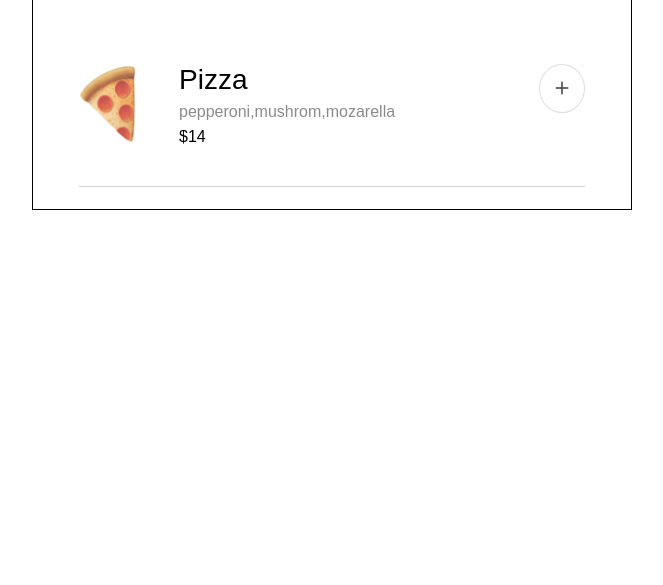
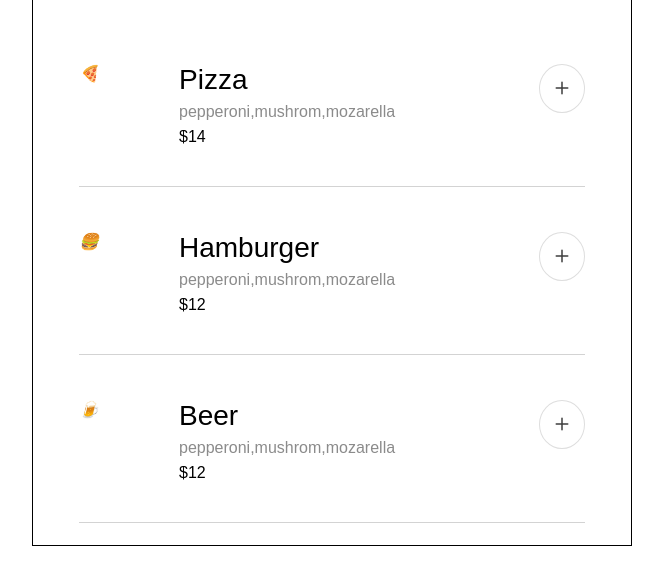
Before and after one commit to erzanthedev/mobile-ordering-app, a website with bundled scripts: page index.html in a window 1280 px wide. Shown: the part 171-756 px from the top of the page, without its empty margins (308-971 px from the left). Built offline with nearby package versions, Linux system fonts and the light colour scheme; a web font is replaced by a local one.

Commit message:
feat: show meals from array

```diff
--- a/data.js
+++ b/data.js
@@ -21,3 +21,5 @@ const menuArray = [
     id: 2,
   },
 ];
+
+export default menuArray;
--- a/index.css
+++ b/index.css
@@ -55,7 +55,7 @@ header {
   gap: 30px;
 }
 
-.meal-image {
+.meal-emoji {
   width: 70px;
   height: 79px;
 }
--- a/index.html
+++ b/index.html
@@ -27,20 +27,7 @@
       <h1>Erzan's Diner</h1>
       <p class="diner-motto">The best burgers and pizzas in town</p>
     </header>
-    <main class="menu">
-      <div class="meal">
-        <div class="meal-content">
-          <img class="meal-image" src="./images/pizza.png" alt="pizza" />
-          <div class="meal-info">
-            <h2 class="meal-title">Pizza</h2>
-            <p class="meal-ingredients">pepperoni,mushrom,mozarella</p>
-            <span class="meal-price">$14</span>
-          </div>
-          <button class="add-meal-btn push-right">
-            <i class="fa-solid fa-plus"></i>
-          </button>
-        </div>
-      </div>
-    </main>
+    <main id="menu" class="menu"></main>
+    <script type="module" src="./index.js"></script>
   </body>
 </html>
--- a/index.js
+++ b/index.js
@@ -0,0 +1,31 @@
+import menuArray from "./data.js";
+
+console.log(menuArray);
+
+const getMealsHtml = () => {
+  return menuArray
+    .map((meal) => {
+      return `
+      <div class="meal">
+        <div class="meal-content">
+          <i class="meal-emoji">${meal.emoji}</i>
+          <div class="meal-info">
+            <h2 class="meal-title">${meal.name}</h2>
+            <p class="meal-ingredients">pepperoni,mushrom,mozarella</p>
+            <span class="meal-price">$${meal.price}</span>
+          </div>
+          <button class="add-meal-btn push-right">
+            <i class="fa-solid fa-plus"></i>
+          </button>
+        </div>
+      </div>
+`;
+    })
+    .join("");
+};
+
+const render = () => {
+  document.getElementById("menu").innerHTML = getMealsHtml();
+};
+
+render();
```
